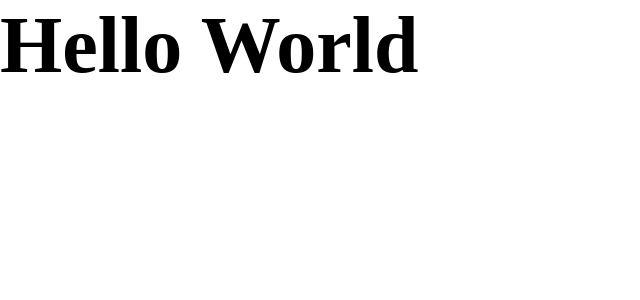
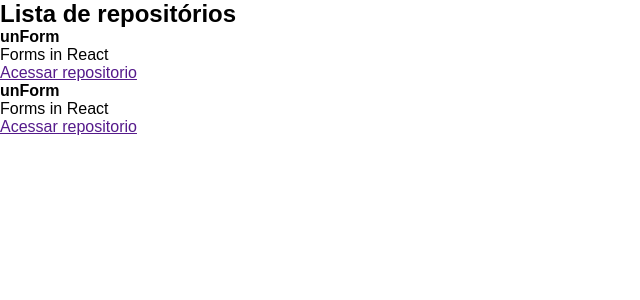
Before and after one commit to grynhas/github-explorer, a React app: page / in a window 1280 px wide. Shown: the top 300 px of the page, without its empty margins (0-640 px from the left). Built offline with nearby package versions, Linux system fonts and the light colour scheme.

Commit message:
primeiro componente

```diff
--- a/src/App.jsx
+++ b/src/App.jsx
@@ -1,5 +1,6 @@
+import { RepositoryList } from './components/RepositoryList'
 import './styles/global.scss'
 
 export function App() {
-  return <h1>Hello World</h1>
+  return <RepositoryList />
 }
--- /dev/null
+++ b/src/components/RepositoryList.jsx
@@ -0,0 +1,26 @@
+export function RepositoryList() {
+  return (
+    <section className="repository-list" >
+      <h1>Lista de repositórios</h1>
+
+      <ul>
+        <li>
+          <strong>unForm</strong>
+          <p>Forms in React</p>
+
+          <a href="">
+            Acessar repositorio
+          </a>
+        </li>
+        <li>
+          <strong>unForm</strong>
+          <p>Forms in React</p>
+
+          <a href="">
+            Acessar repositorio
+          </a>
+        </li>
+      </ul>
+    </section>
+  )
+}
--- a/src/styles/global.scss
+++ b/src/styles/global.scss
@@ -5,9 +5,5 @@
 }
 
 body {
-  font: Arial, Helvetica, sans-serif;
-
-  h1 {
-    font-size: 80px;
-  }
+  font: 16px Arial, Helvetica, sans-serif;
 }
```
